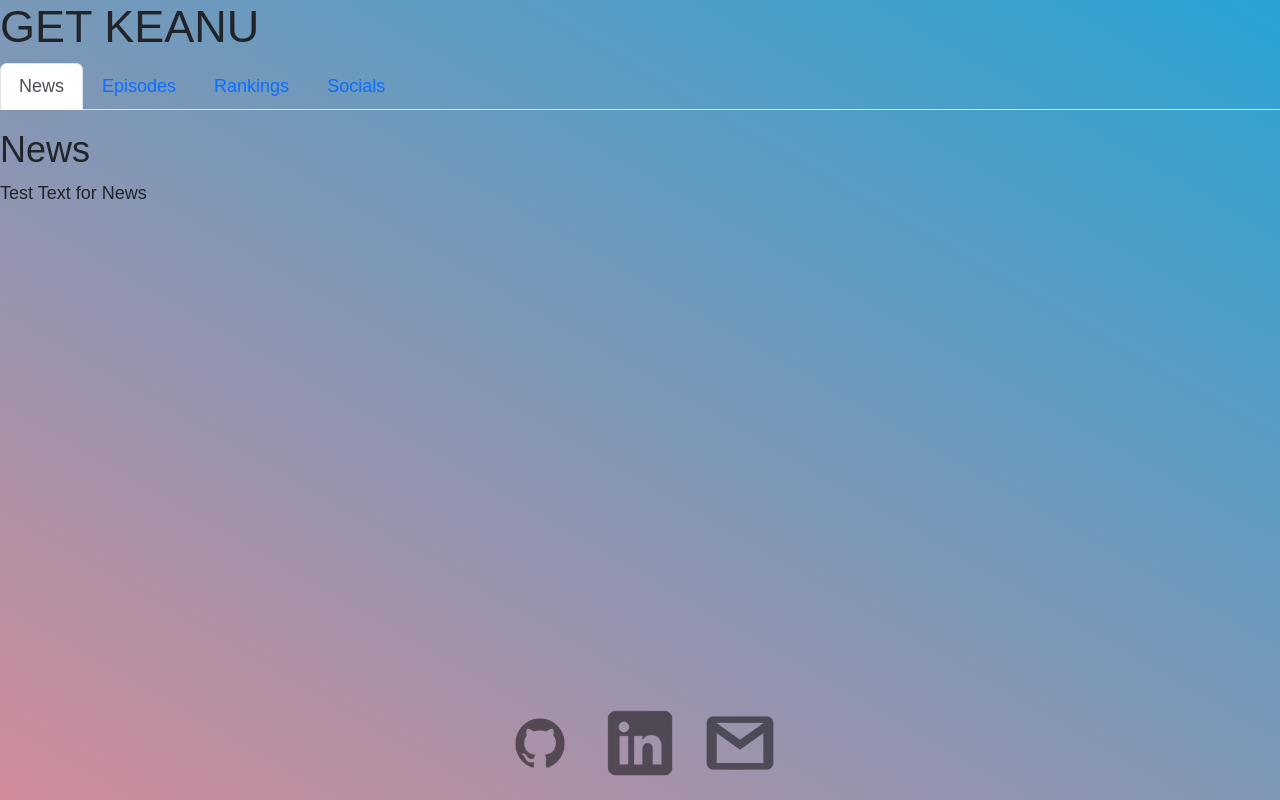
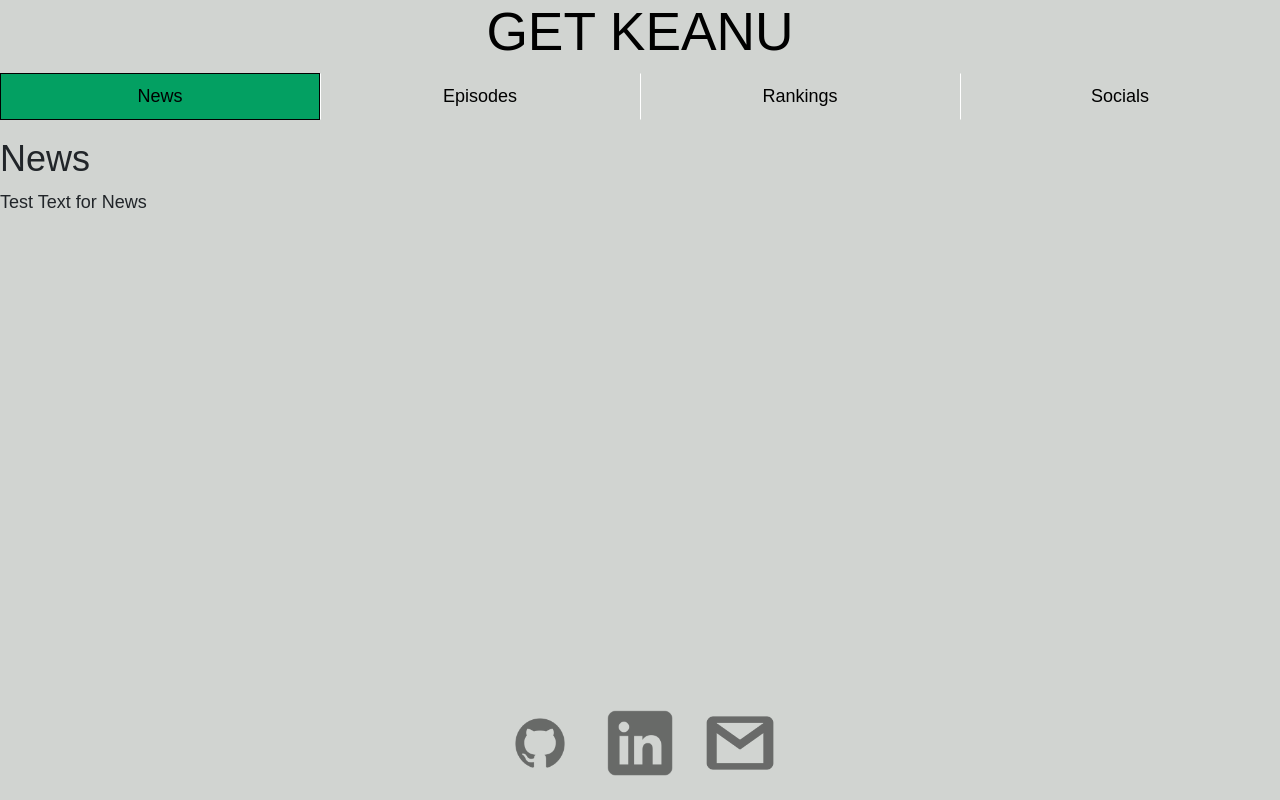
Before and after one commit to mcalcagno47/getKeanu, a React (Create React App) app: page / in a window 1280 px wide. Built offline with nearby package versions, Linux system fonts and the light colour scheme.

Commit message:
styling, not final

```diff
--- a/src/style.css
+++ b/src/style.css
@@ -1,10 +1,16 @@
 * {
-    font-family: Sans-serif;
+    font-family: "Harmonia Sans", sans-serif;
     font-size: large;
 }
 
+:root {
+    --color-blue: var(rgb(107, 118, 195));
+    --color-black: black;
+    --color-green: rgb(3, 160, 98);
+}
+
 body {
-    background: linear-gradient(30deg, rgb(209, 140, 154), rgb(40, 163, 212));
+    background: rgb(209, 212, 209);
     background-repeat: no-repeat;
 }
 
@@ -32,6 +38,69 @@ ul.header {
     padding: 0;
 }
 
+h1 {
+    font-size: 40pt;
+    color: rgb(0, 0, 0);
+    /* text-shadow: 2px 2px 2px black; */
+}
+
+.my-name {
+    text-align: center;
+    list-style: none;
+    margin-left: 0.5rem;
+    margin-right: 0.5rem;
+    /* padding-top: 35px;
+    padding-left: 36px;
+    padding-right: 36px; */
+}
+
+.nav {
+    justify-content: center;
+    width: auto;
+}
+
+.nav-tabs .nav-link {
+    border-left: 0.5pt solid white;
+    border-right: 0.5pt solid, white;
+    border-radius: 0%;
+}
+
+.nav-tabs .nav-item.show .nav-link, .nav-tabs .nav-link.active {
+    background-color: rgb(3, 160, 98);
+    color: black;
+    border: 1pt solid rgb(0, 0, 0);
+}
+
+.nav-tabs {
+    border: none;
+}
+
+.nav-tabs:hover {
+    border: none;
+}
+
+.nav-item.show {
+    background-color: rgb(90, 100, 97);
+    border: none;
+}
+
+.nav-link {
+    color: black;
+    border: none;
+    width: 25vw;
+    text-align: center;
+}
+
+.nav-link:hover {
+    background-color: rgb(88, 97, 94);
+    border-left: 1pt solid white;
+    color: white;
+}
+
+.nav-link:active {
+    color: black;
+}
+
 .footer {
     position: absolute;
     bottom: 0;
```
